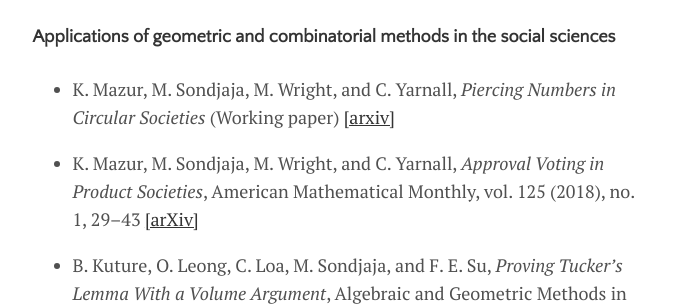
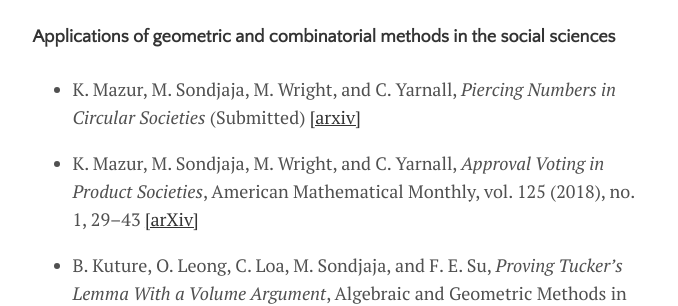
Before and after one commit to tiasondjaja/tiasondjaja.github.io, a Jekyll site: the page built from docs/menu/research.md, in a window 1280 px wide. Shown: the part 199-505 px from the top of the page, without its empty margins (300-978 px from the left). Built offline with Jekyll 4.4.1, drawn with Linux system fonts in a browser that asks for light colours.

Commit message:
updated research

```diff
--- a/docs/menu/research.md
+++ b/docs/menu/research.md
@@ -7,7 +7,7 @@ permalink: /research
 
 #### Applications of geometric and combinatorial methods in the social sciences
 
-+ K. Mazur, M. Sondjaja, M. Wright, and C. Yarnall, *Piercing Numbers in Circular Societies* (Working paper) [[arxiv]](https://arxiv.org/abs/2008.01749)
++ K. Mazur, M. Sondjaja, M. Wright, and C. Yarnall, *Piercing Numbers in Circular Societies* (Submitted) [[arxiv]](https://arxiv.org/abs/2008.01749)
 
 + K. Mazur, M. Sondjaja, M. Wright, and C. Yarnall, *Approval Voting in Product Societies*, American Mathematical Monthly, vol. 125 (2018), no. 1, 29–43 [[arXiv]](https://arxiv.org/abs/1703.09870)
 
```
